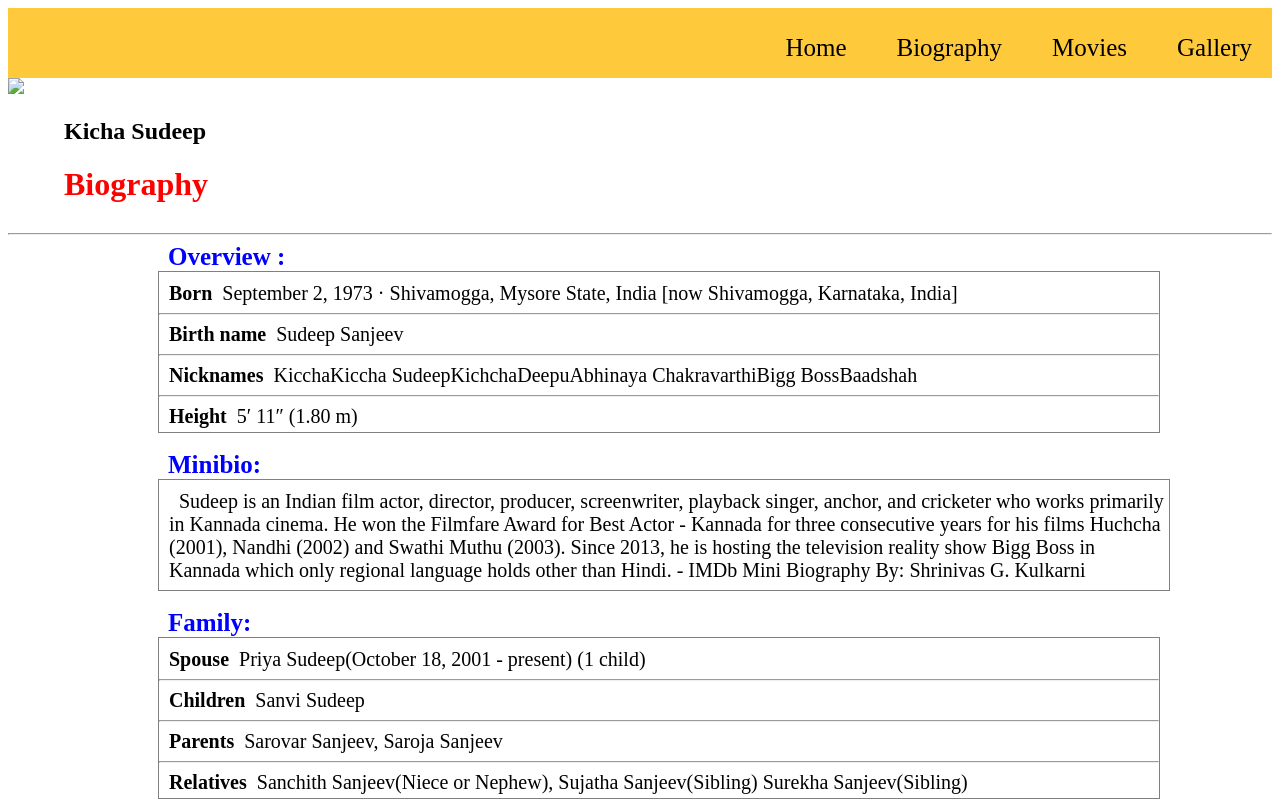
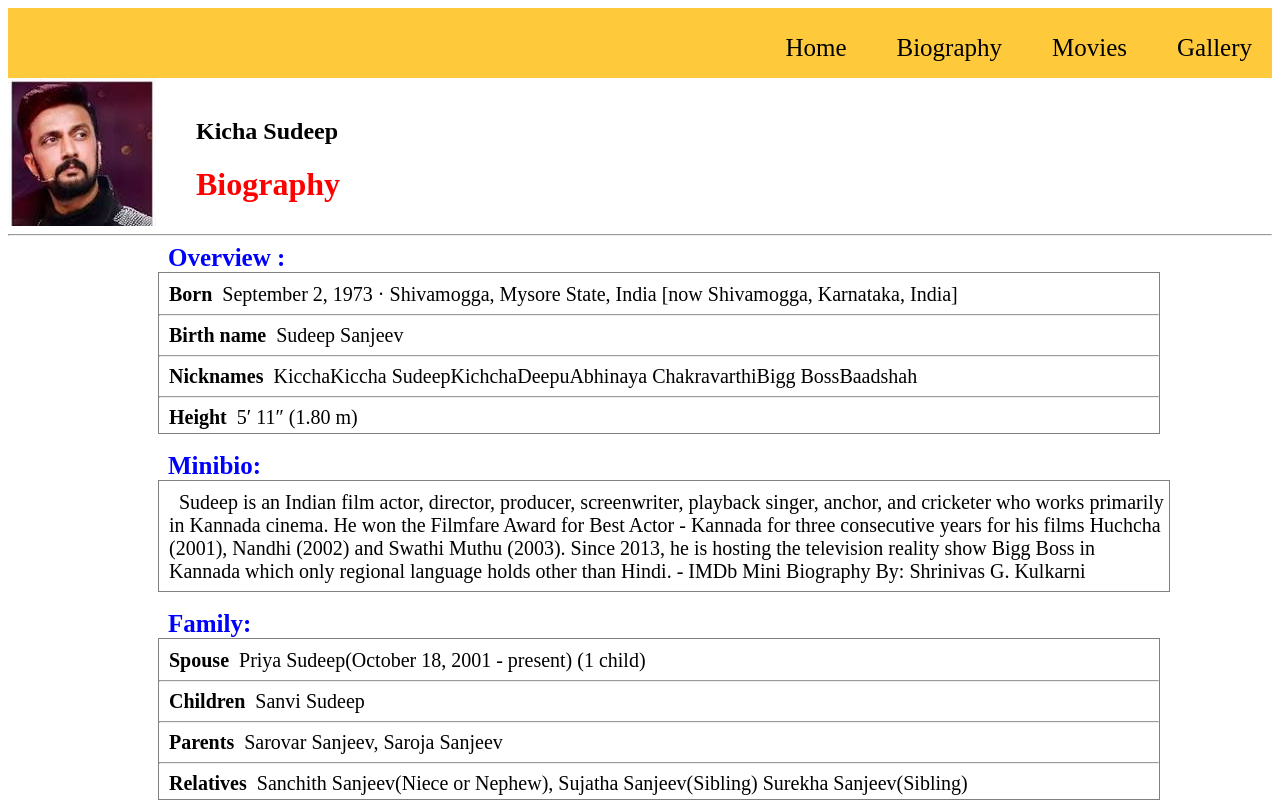
Before and after one commit to AmrutaDanannavar/kichaSudeepWebpage, a plain HTML site: page indexb.html in a window 1280 px wide. Drawn offline with Linux system fonts and the light colour scheme.

Commit message:
Update indexb.html

```diff
--- a/indexb.html
+++ b/indexb.html
@@ -17,7 +17,7 @@
         <main>
             <div class="bio">
             <div class="image">
-                <img src="./images/a3.jpg"/>
+                <img src="a3.jpg"/>
             </div>
             <div class="title">
                 <h2> Kicha Sudeep </h2>
```
